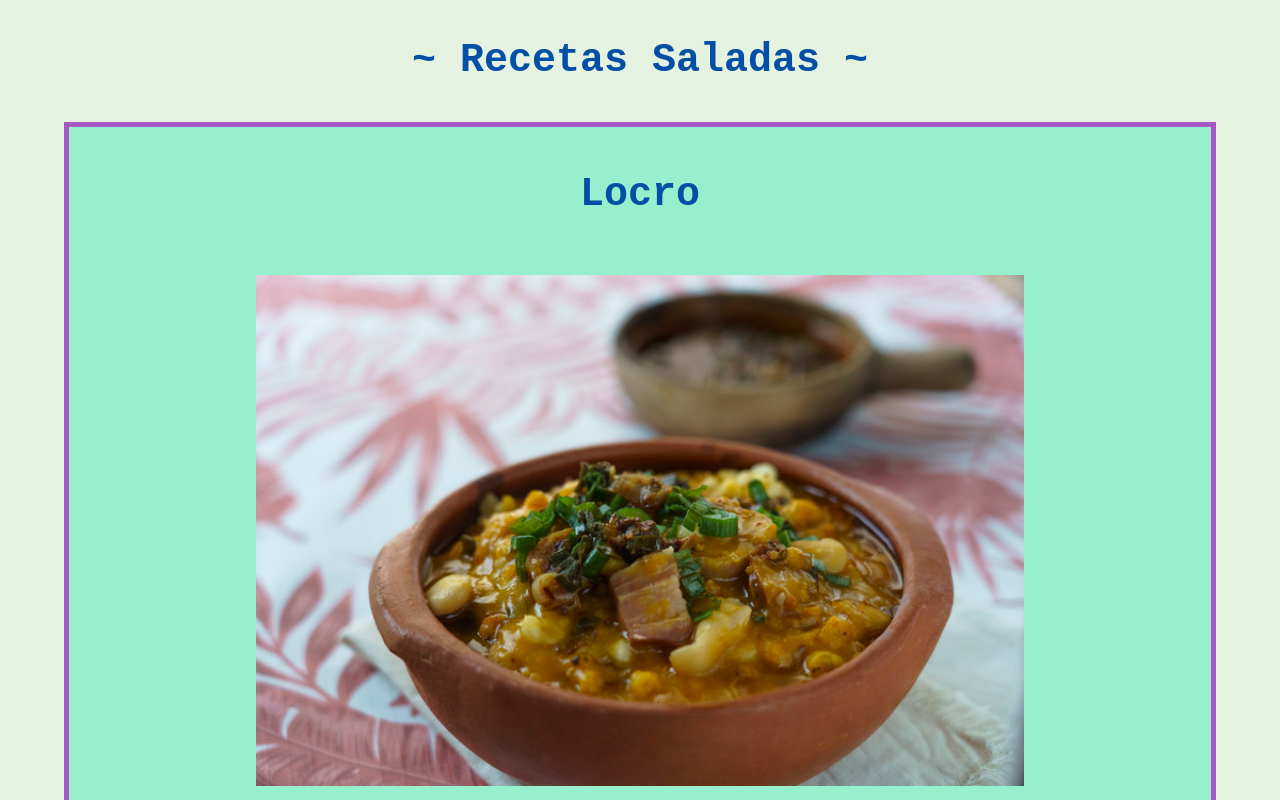
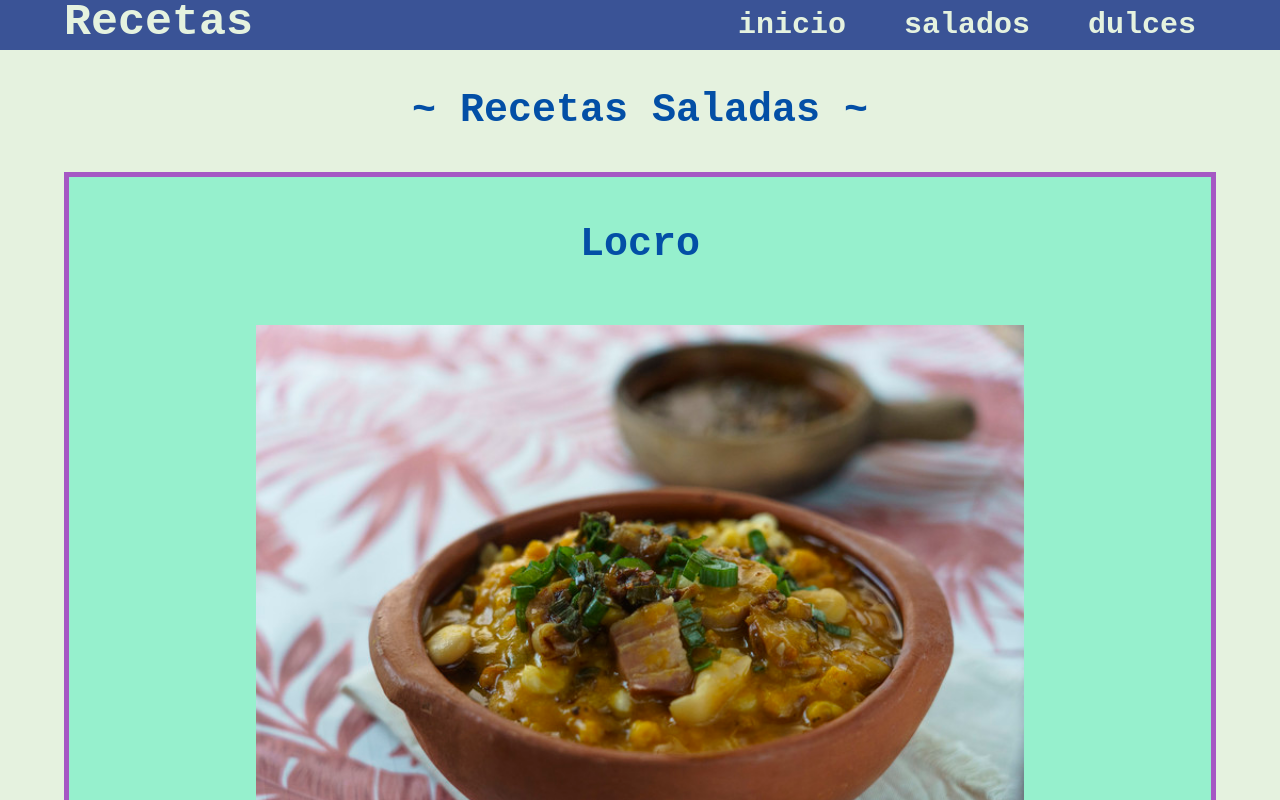
Before and after one commit to Sanchez-Diana/Proyecto, a plain HTML site: page dani.html in a window 1280 px wide. Shown: the top 800 px of the page. Drawn offline with Linux system fonts and the light colour scheme.

Commit message:
menu y footer

```diff
--- a/dani.css
+++ b/dani.css
@@ -2,6 +2,29 @@
     margin: 0;
     padding: 0;
     box-sizing: border-box;
+}
+
+nav{
+    font-size: 1.5em;
+    display: flex;
+    align-items: center;
+    justify-content: space-between;
+    padding-left: 5%;
+    padding-right: 5%;
+    font-weight: bold;
+    min-height: 50px;
+    background-color: rgb(58, 83, 150);
+}
+ul li{
+    display: inline-block;
+    padding: 0px 20px;
+}
+ul{
+    list-style: none;
+}
+a{
+    text-decoration: none;
+    color: #e5f2df;
 }
 
 body{
--- a/dani.html
+++ b/dani.html
@@ -7,6 +7,14 @@
     <title>Salado</title>
 </head>
 <body>
+    <nav>
+        <h1 style="color: #e5f2df; margin-top: -0.5%;">Recetas</h1>
+        <ul>
+            <li><a href="index.html">inicio</a></li>
+            <li><a href="dani.html">salados</a></li>
+            <li><a href="sofi.html">dulces</a></li>
+        </ul>
+    </nav>
     <div id="caja">
         <h1>~ Recetas Saladas ~</h1>
         <div class="receta">
@@ -149,5 +157,6 @@
             </div>
         </div>
     </div>
+    <footer><p>TP Nro 4: Trabajo colaborativo Git/GitHub, Sanchez Diana, Garat Sofia y Gavilán Danila</p></footer>
 </body>
 </html>
```
